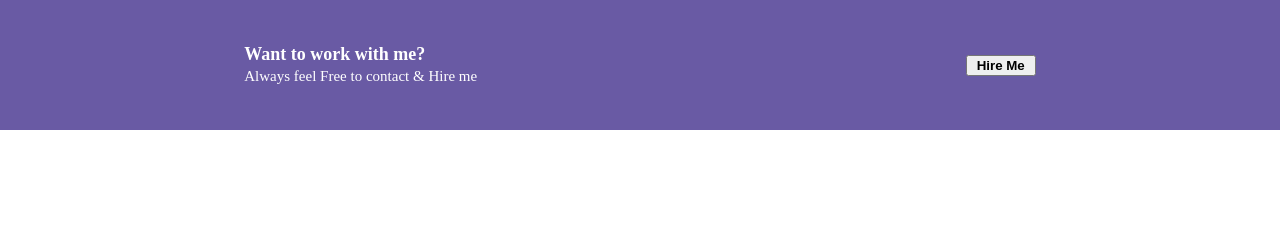
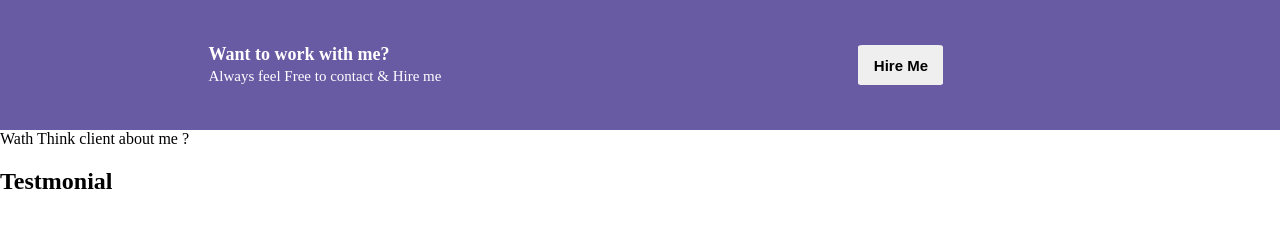
Before and after one commit to VitorLucas44/Projet-Nouille, a plain HTML site: page index.html in a window 1280 px wide. Drawn offline with Linux system fonts and the light colour scheme.

Commit message:
ligne violet finis

```diff
--- a/index.html
+++ b/index.html
@@ -11,8 +11,13 @@
     <section>
         <div class="violet">
             <div class="txtviolet"><span>Want to work with me?<br><span>Always feel Free to contact & Hire me</span></span></div>
-            <div class="boutonv"><button>Hire Me</button></div>
+            <div class="boutonv"><button><strong>Hire Me</strong></button></div>
         </div>
+    </section>
+
+    <section>
+        <div class="clienttitre"><span>Wath Think client about me ?</span><br><h1>Testmonial</h1></div>
+
 
 
 
--- a/public/css/style.css
+++ b/public/css/style.css
@@ -14,19 +14,23 @@ body{
     color: white;
     font-weight: bold;
     font-size: large;
+
 }
 .txtviolet span:nth-child(2){
     color: white;
     font-weight: normal;
     font-size: smaller;
-    margin-bottom: 5px;
 }
 .boutonv button{
     color: black;
-    font-weight: bolder;
-    width: 70px;
+    font-weight:900;
+    width: 85px;
+    height: 40px;
+    font-size: 15px;
+    border-radius: 5%;
+    border: none;
 }
 .boutonv {
     border: none;
-    width: ;
+    margin-right: 10%;
 }
```
